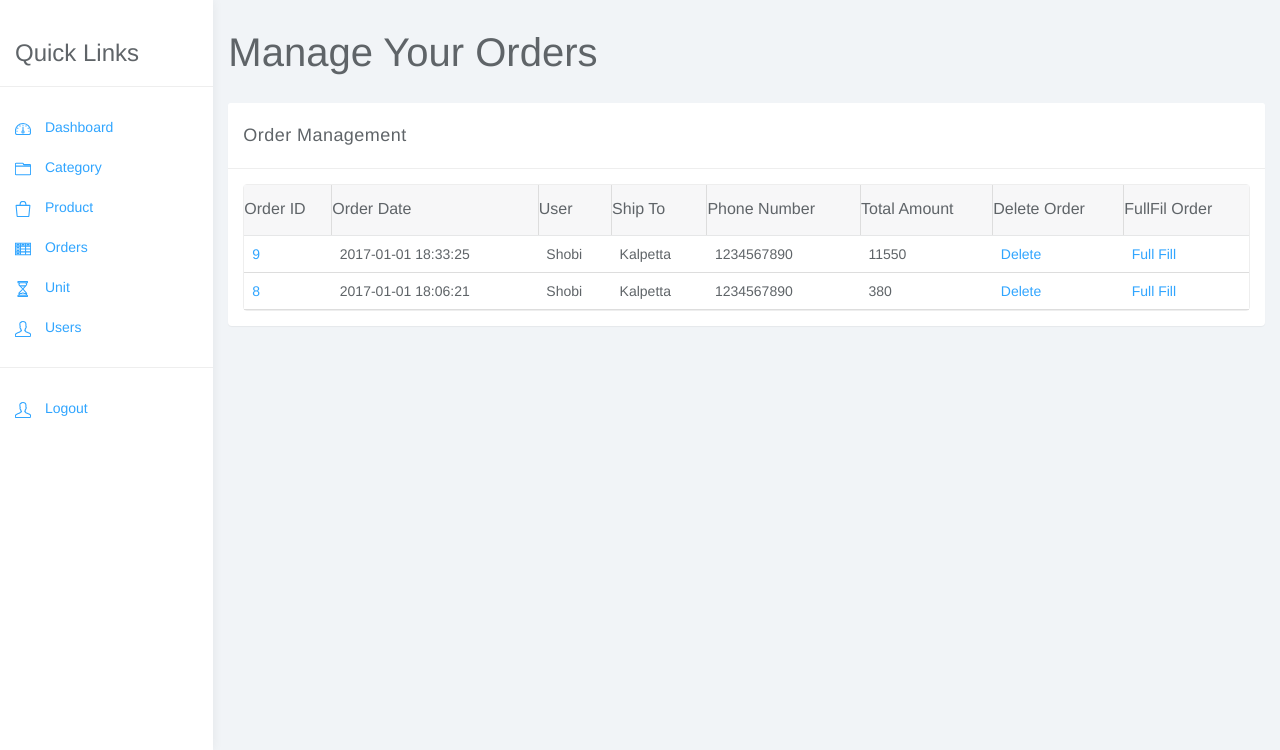
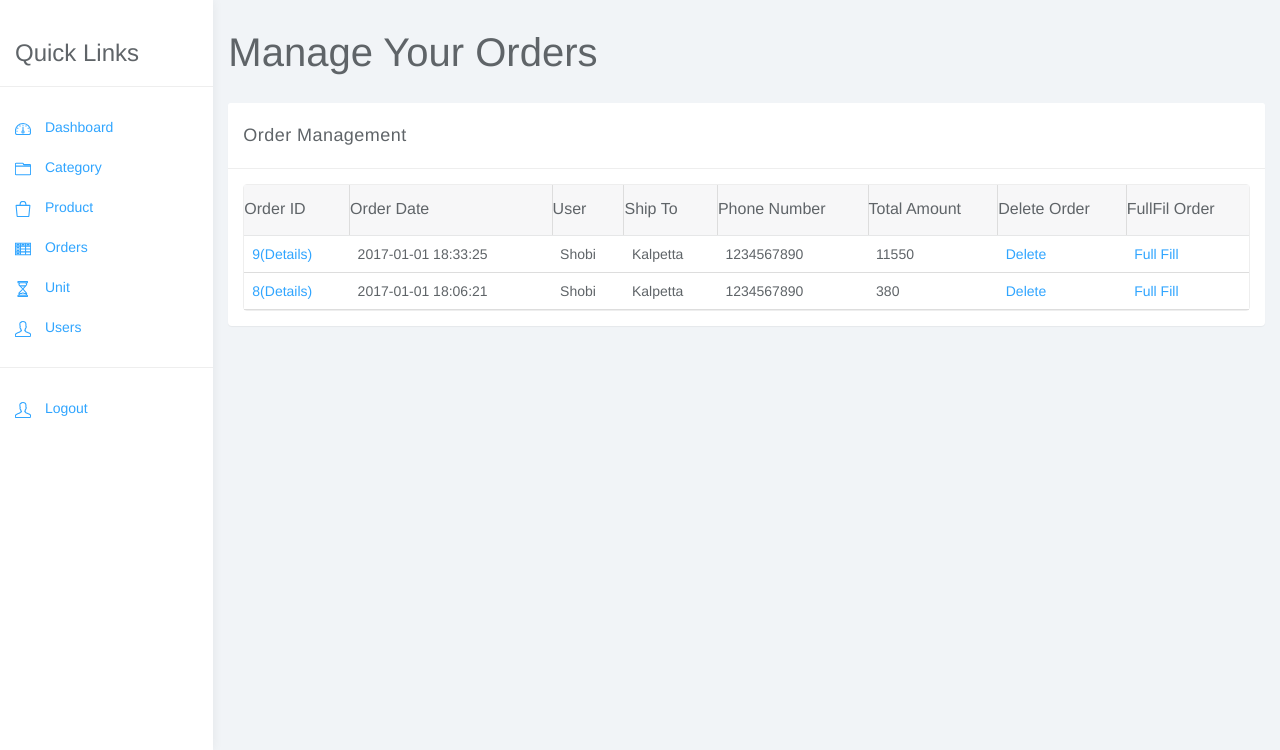
Before and after one commit to ppshobi/Engineeringshop-Ecommerce, a PHP site: page /admin/view-orders.php in a window 1280 px wide. Shown: the part 50-800 px from the top of the page. Run offline with PHP 8.4, Linux system fonts and the light colour scheme; the visitor is signed in with stand-in values (Sample User, id 1); data comes from the database, SQL or seed files in the repository; some libraries are stand-ins or nearby versions.

Commit message:
Usability Improovement

```diff
--- a/admin/view-orders.php
+++ b/admin/view-orders.php
@@ -72,7 +72,7 @@ require_once('../app/Auth.php');
 						    	$user=User::getOne($userid);
 						   		$order_id=$order['id'];
 						    	echo "<tr>";
-						    		echo "<td>"."<a href=\"order-detail.php?id=$order_id\">".$order_id."</a></td>";
+						    		echo "<td>"."<a href=\"order-detail.php?id=$order_id\">".$order_id."(Details)</a></td>";
 						    		echo "<td>".$order['order_date']."</td>";
 						    		echo "<td>".$user['name']."</td>";
 						    		echo "<td>".$order['shipto']."</td>";
```
